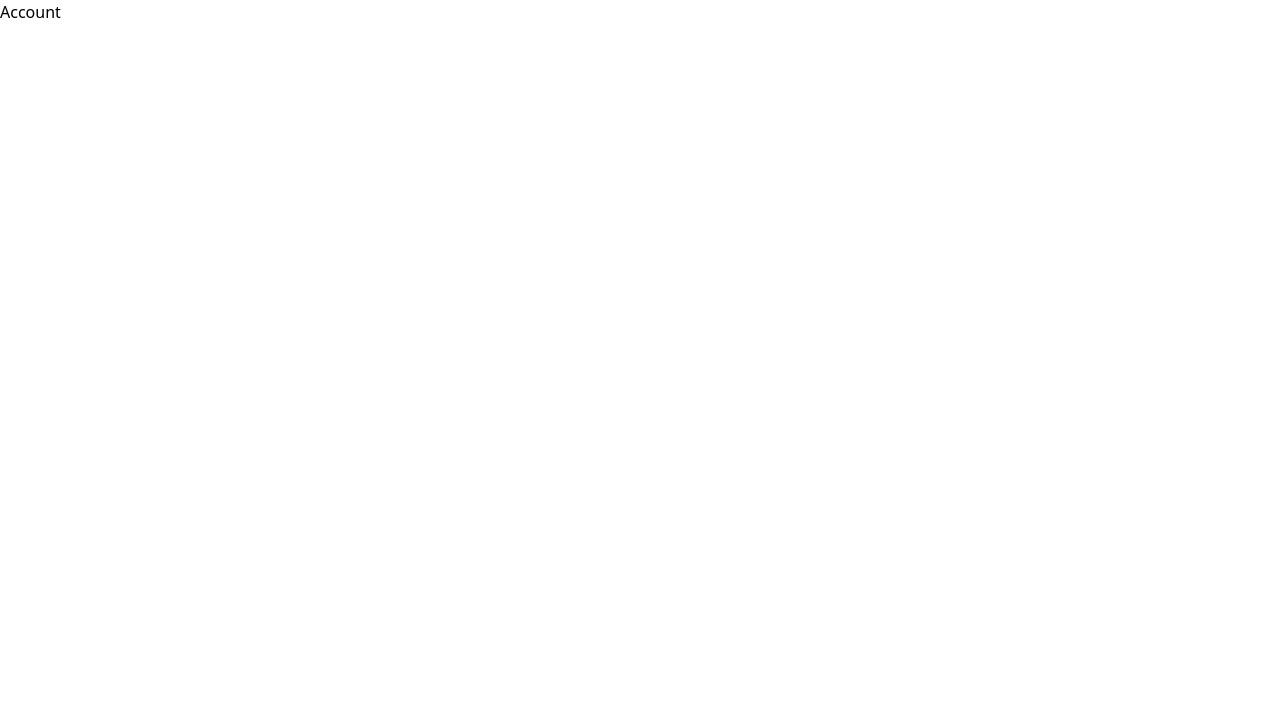
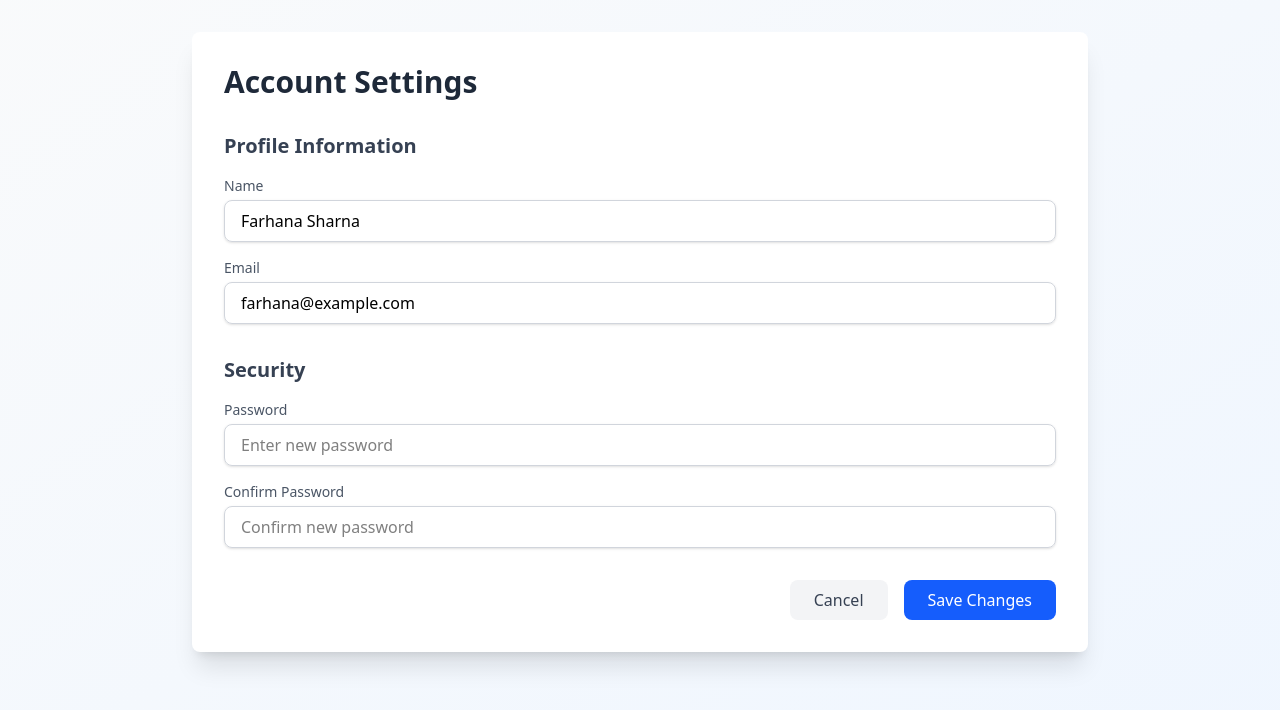
Before and after one commit to Farhanasharna2000/Nextjs-Project, a Next.js app: page /dashboard/settings/account in a window 1280 px wide. Shown: the top 710 px of the page. Built offline with nearby package versions, Linux system fonts and the light colour scheme.

Commit message:
design account page

```diff
--- a/src/app/dashboard/settings/account/page.tsx
+++ b/src/app/dashboard/settings/account/page.tsx
@@ -2,8 +2,94 @@
 
 const Account = () => {
     return (
-        <div>
-           Account
+        <div
+            className='min-h-screen bg-gradient-to-br from-gray-50 to-blue-50 p-8'>
+            <div
+                className='max-w-4xl mx-auto bg-white rounded-lg shadow-xl p-8'>
+                <h1
+                    className='text-3xl font-bold text-gray-800 mb-8'>
+                    Account Settings
+                </h1>
+
+                {/* profile info section  */}
+                <section className='mb-8'>
+                    <h2
+                        className='text-xl font-semibold text-gray-700 mb-4'>
+                        Profile Information
+                    </h2>
+                    <div className='space-y-4'>
+                        <div>
+                            <label
+                                className='block text-sm font-medium text-gray-600 '>
+                                Name
+                            </label>
+                            <input
+                                type="text"
+                                defaultValue='Farhana Sharna'
+
+                                className='mt-1 block w-full px-4 py-2 border border-gray-300 rounded-lg
+                            shadow-sm focus:outline-none focus:ring-2 focus:ring-blue-500'/>
+                        </div>
+
+                        <div>
+                            <label
+                                className='block text-sm font-medium text-gray-600 '>
+                                Email
+                            </label>
+                            <input
+                                type="text"
+                                defaultValue='farhana@example.com'
+
+                                className='mt-1 block w-full px-4 py-2 border border-gray-300 rounded-lg
+                            shadow-sm focus:outline-none focus:ring-2 focus:ring-blue-500'/>
+                        </div>
+                    </div>
+                </section>
+                {/* profile info section  */}
+                <section className='mb-8'>
+                    <h2
+                        className='text-xl font-semibold text-gray-700 mb-4'>
+                        Security
+                    </h2>
+                    <div className='space-y-4'>
+                        <div>
+                            <label
+                                className='block text-sm font-medium text-gray-600 '>
+                                Password
+                            </label>
+                            <input
+                                type="password"
+                                placeholder='Enter new password'
+                                className='mt-1 block w-full px-4 py-2 border border-gray-300 rounded-lg
+                            shadow-sm focus:outline-none focus:ring-2 focus:ring-blue-500'/>
+                        </div>
+
+                        <div>
+                            <label
+                                className='block text-sm font-medium text-gray-600 '>
+                                Confirm Password
+                            </label>
+                            <input
+                                type="password"
+                                placeholder='Confirm new password'
+                                className='mt-1 block w-full px-4 py-2 border border-gray-300 rounded-lg
+                            shadow-sm focus:outline-none focus:ring-2 focus:ring-blue-500'/>
+                        </div>
+                    </div>
+                </section>
+                {/* Actions Settings  */}
+                <div
+                    className='flex justify-end space-x-4'>
+                    <button
+                        className='px-6 py-2 text-gray-700 bg-gray-100 hover:bg-gray-200 transition-colors rounded-lg'>
+                        Cancel
+                    </button>
+                    <button
+                        className='px-6 py-2 text-white bg-blue-600 hover:bg-blue-700 transition-colors rounded-lg'>
+                        Save Changes
+                    </button>
+                </div>
+            </div>
         </div>
     );
 };
```
